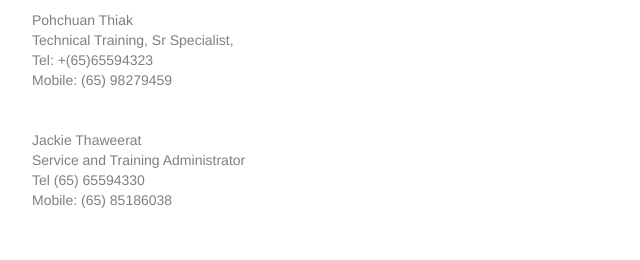
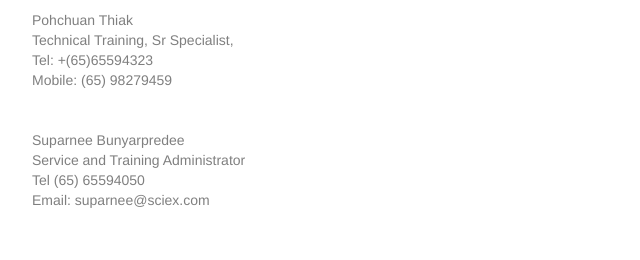
Before and after one commit to GSTsciex/GST-Catalog, a plain HTML site: page training-centers.html in a window 1280 px wide. Shown: the part 3800-4060 px from the top of the page, 23-663 px from the left. Drawn offline with Linux system fonts and the light colour scheme; a web font is replaced by a local one.

Commit message:
initial commit

```diff
--- a/training-centers.html
+++ b/training-centers.html
@@ -398,7 +398,7 @@
 					Pohchuan Thiak <br>Technical Training, Sr Specialist, <br>Tel: +(65)65594323 <br>Mobile: (65) 98279459<br>
 				</p>
 				<p class="mg-lg">
-					Jackie Thaweerat <br>Service and Training Administrator <br>Tel (65) 65594330 <br> Mobile: (65) 85186038 <br>
+					Suparnee Bunyarpredee <br>Service and Training Administrator <br>Tel (65) 65594050 <br> Email: suparnee@sciex.com <br>
 				</p>
 			</div>
 		</div>
```
